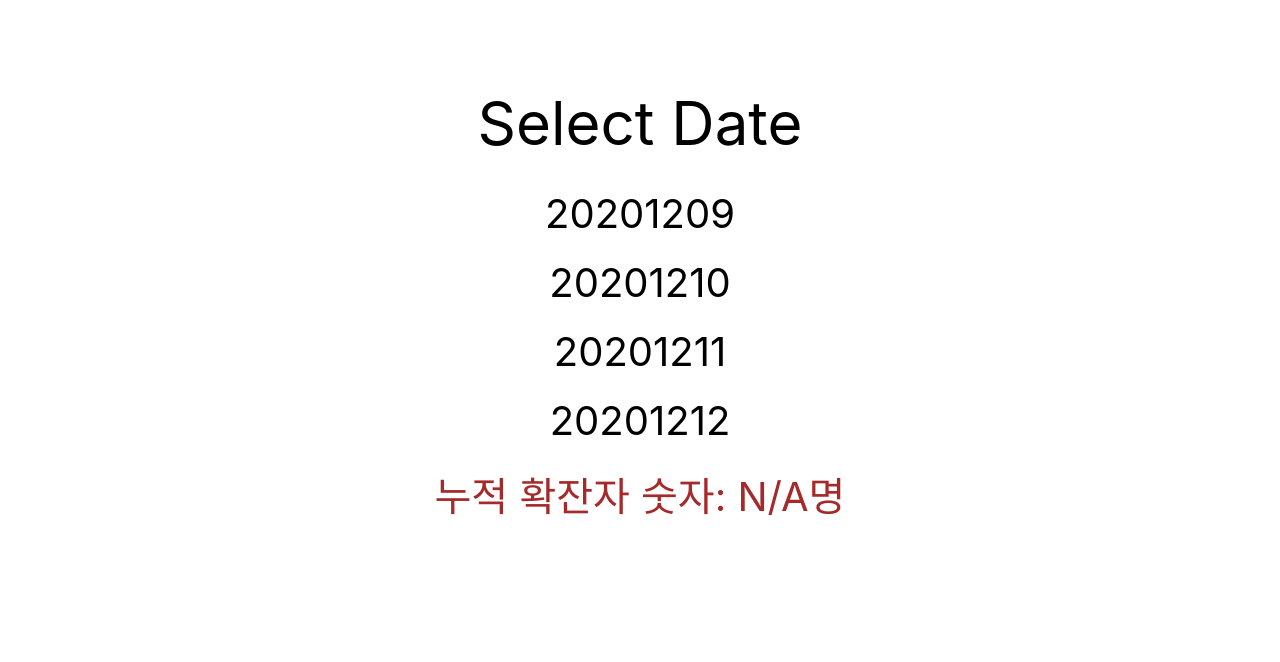
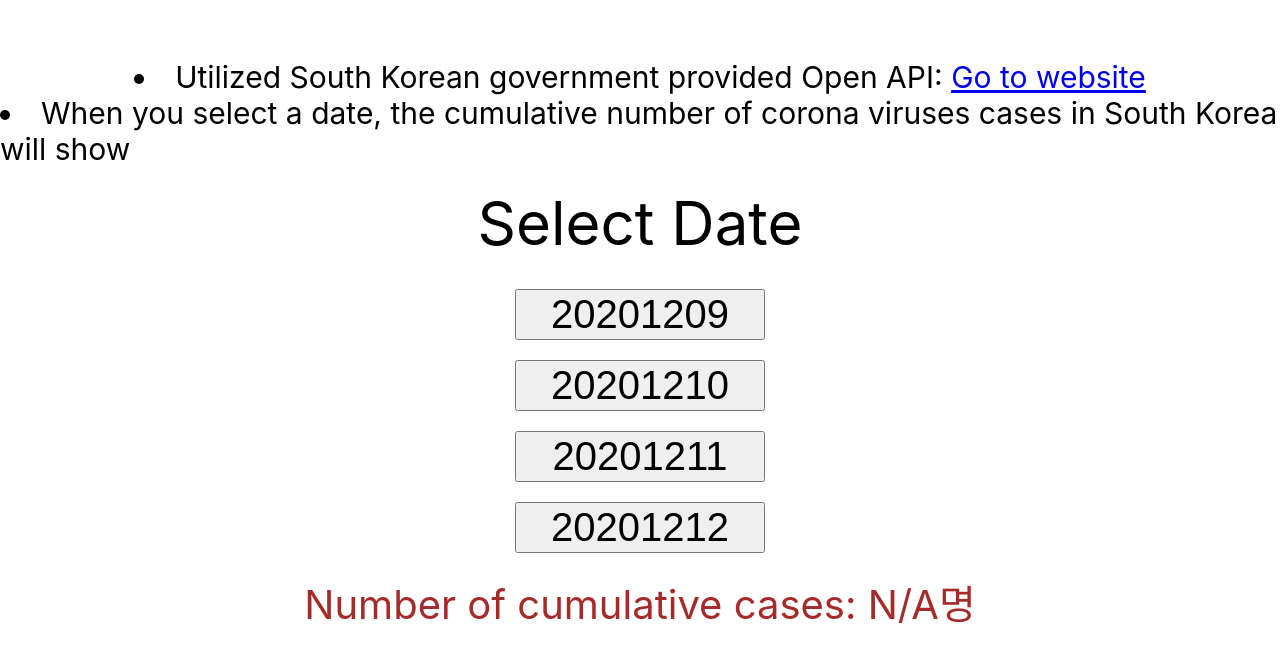
Before and after one commit to justakim12/simple_projects_withReact, a React (Create React App) app in the folder openapi_project/: page / in a window 1280 px wide. Shown: the top 662 px of the page. Built offline with nearby package versions, Linux system fonts and the light colour scheme.

Commit message:
Change HTML, CSS layout

```diff
--- a/openapi_project/src/App.css
+++ b/openapi_project/src/App.css
@@ -1,11 +1,21 @@
 .date-box {
   width: 100%;
   height: 500px;
-  margin-top: 50px;
+  margin-top: 100px;
   display: flex;
   justify-content: center;
   align-items: center;
   flex-direction: column;
+}
+
+.explain-box {
+  width: 100%;
+  display: flex;
+  justify-content: center;
+  align-items: center;
+  flex-direction: column;
+  font-size: 30px;
+  font-style: bold;
 }
 
 .title {
@@ -18,6 +28,8 @@
   margin: 10px;
   font-size: 40px;
   font-style: bold;
+  width: 250px;
+  height: 60px;
 }
 
 .result {
--- a/openapi_project/src/App.js
+++ b/openapi_project/src/App.js
@@ -1,9 +1,8 @@
 import './App.css';
 import axios from 'axios';
-import {useState, useEffect} from 'react';
+import {useState} from 'react';
 
 function App() {
-
   const [decideCnt, setDecideCnt] = useState('N/A')
 
   const fetchData = async (e) => {
@@ -16,23 +15,29 @@ function App() {
 
   return (
     <div className="date-box">
+      <div className="explain-box">
+        <li>Utilized South Korean government provided Open API: <a href="https://data.go.kr/index.do">Go to website</a></li>
+
+        <li>When you select a date, the cumulative number of corona viruses cases in South Korea will show</li>
+      </div>
+
       <div className="title">
         Select Date
       </div>
-      <div className="date" onClick={fetchData}>
+      <button className="date" onClick={fetchData}>
         20201209
-      </div>
-      <div className="date" onClick={fetchData}>
+      </button>
+      <button className="date" onClick={fetchData}>
         20201210
-      </div>
-      <div className="date" onClick={fetchData}>
+      </button>
+      <button className="date" onClick={fetchData}>
         20201211
-      </div>
-      <div className="date" onClick={fetchData}>
+      </button>
+      <button className="date" onClick={fetchData}>
         20201212
-      </div>
+      </button>
       <div className="result">
-        {`누적 확잔자 숫자: ${decideCnt}명`}
+        {`Number of cumulative cases: ${decideCnt}명`}
       </div>
     </div>
   );
```
